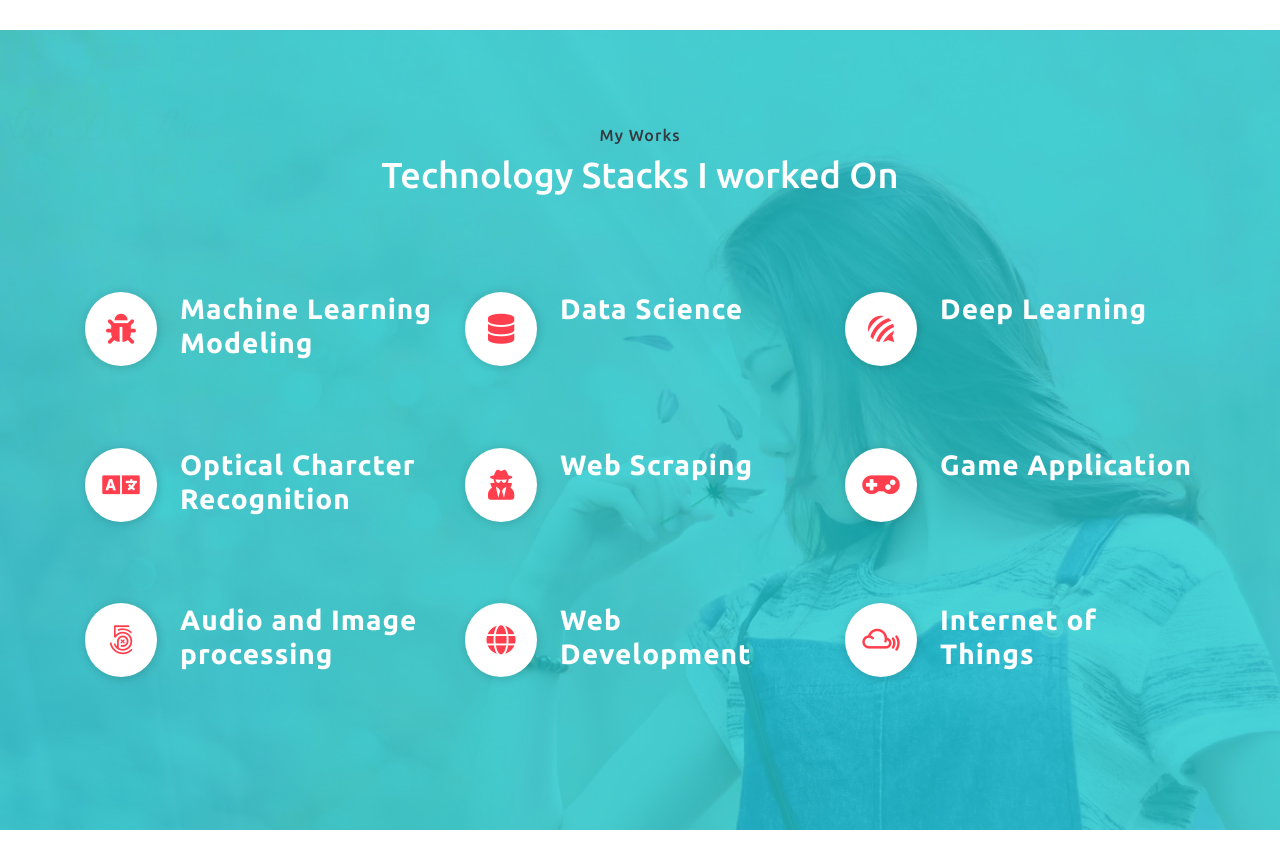
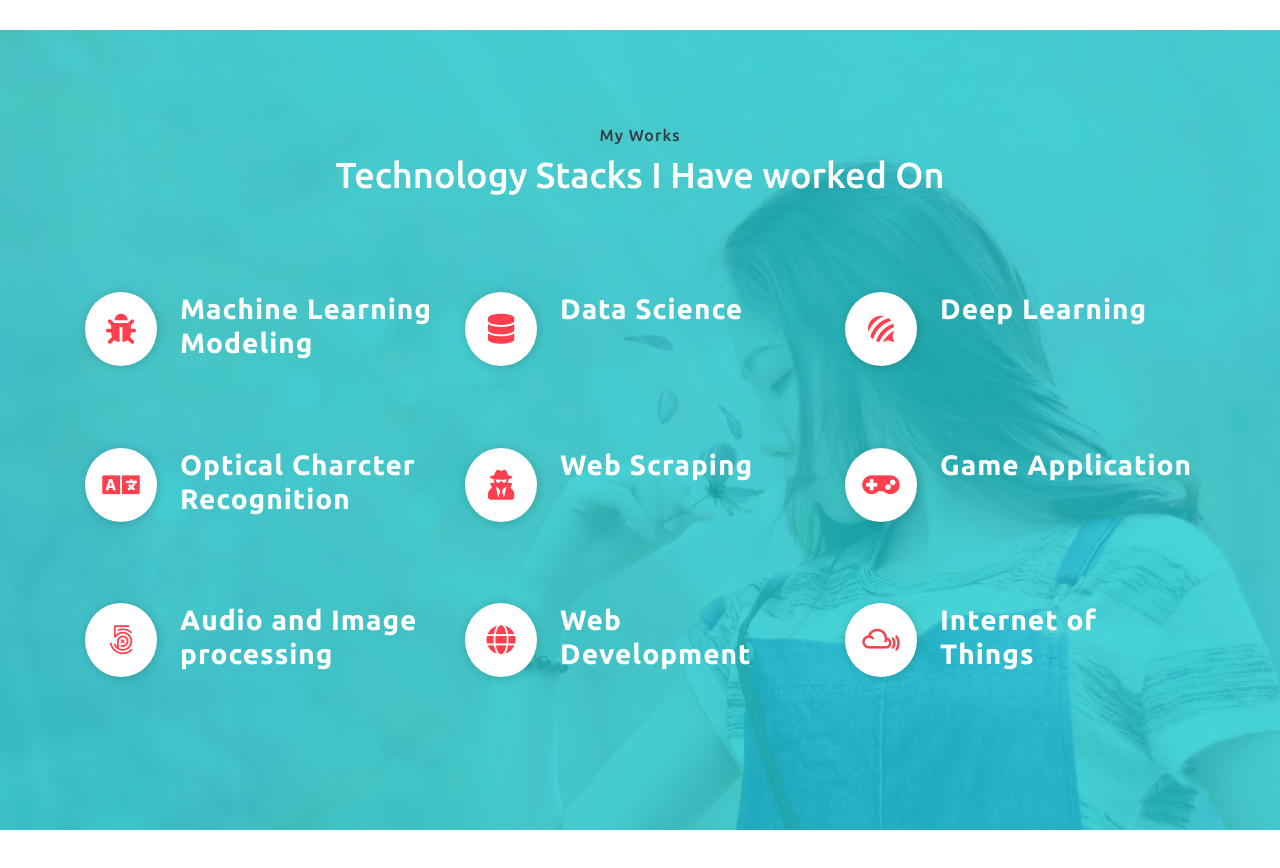
Before and after one commit to ujjaldas132/portfolio, a plain HTML site: page index.html in a window 1280 px wide. Shown: the part 1380-2248 px from the top of the page. Drawn offline with Linux system fonts and the light colour scheme.

Commit message:
correction on the My work
Technology Stacks I Have worked On<<<<<<<Technology Stacks I worked On

```diff
--- a/index.html
+++ b/index.html
@@ -184,7 +184,7 @@ Skilled in machine learning, Robotics, Microcontroller (Arduino, Raspberry-pi),
 			<!-- heading title -->
 			<div class="mb-lg-5 mb-4 text-center">
 				<h3 class="title-wthree text-white mb-2">
-					<span class="text-dark mb-2">My Works</span>Technology Stacks I worked On</h3>
+					<span class="text-dark mb-2">My Works</span>Technology Stacks I Have worked On</h3>
 				<p class="sub-tittle"></p>
 			</div>
 			<!-- //heading title -->
```
